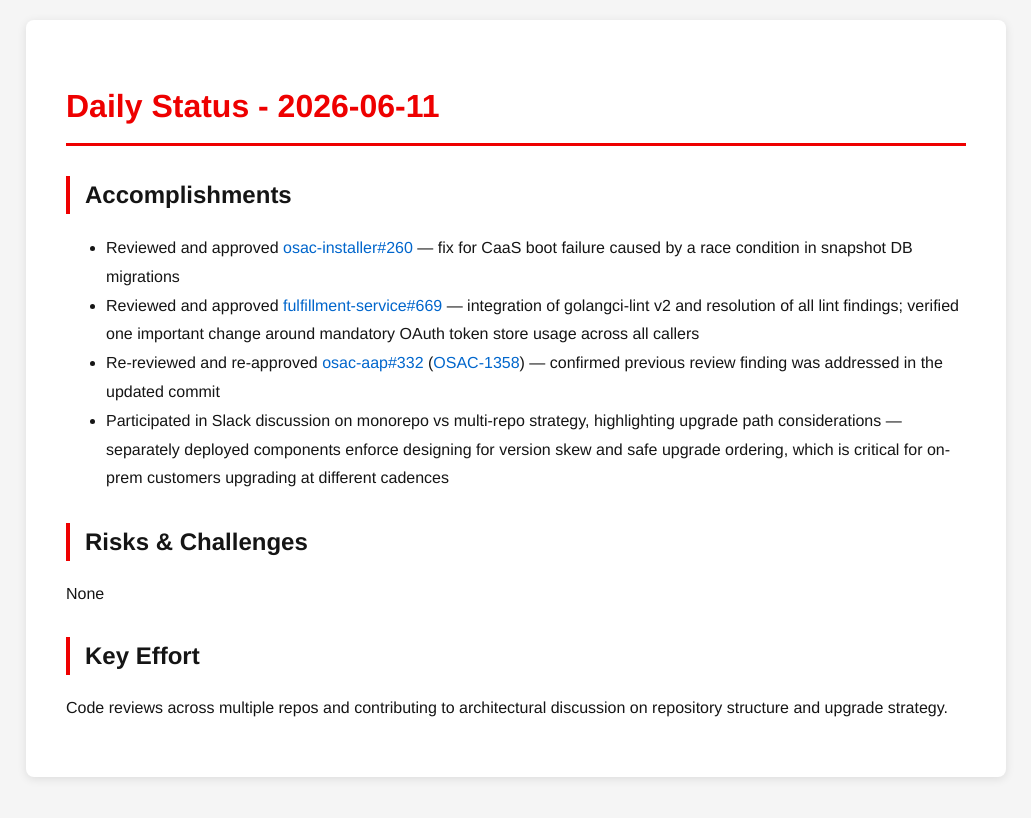
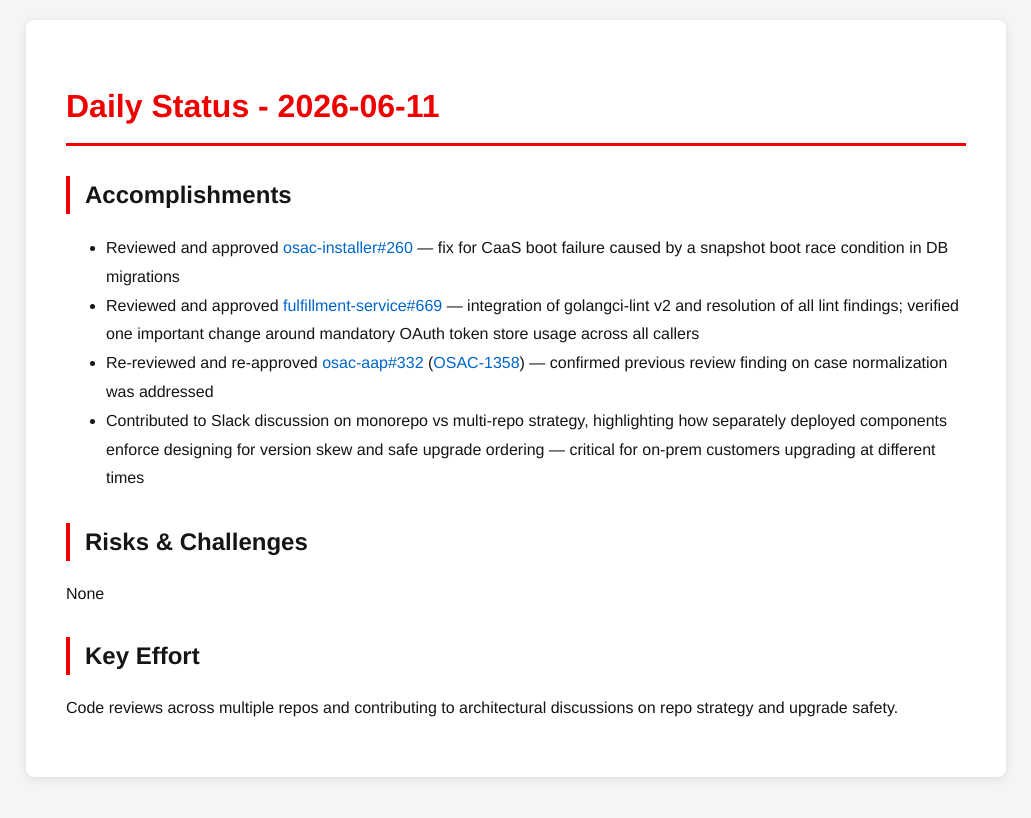
Before and after one commit to tzvatot/daily-status, a Jekyll site: the page built from 2026-06-11.md, in a window 1280 px wide. Shown: the top 818 px of the page, without its empty margins (124-1155 px from the left). Built offline with Jekyll 4.4.1, drawn with Linux system fonts in a browser that asks for light colours.

Commit message:
Daily status update - 2026-06-11

```diff
--- a/2026-06-11.md
+++ b/2026-06-11.md
@@ -7,13 +7,13 @@
 # Daily Status - 2026-06-11
 
 ## Accomplishments
-- Reviewed and approved [osac-installer#260](https://github.com/osac-project/osac-installer/pull/260) — fix for CaaS boot failure caused by a race condition in snapshot DB migrations
+- Reviewed and approved [osac-installer#260](https://github.com/osac-project/osac-installer/pull/260) — fix for CaaS boot failure caused by a snapshot boot race condition in DB migrations
 - Reviewed and approved [fulfillment-service#669](https://github.com/osac-project/fulfillment-service/pull/669) — integration of golangci-lint v2 and resolution of all lint findings; verified one important change around mandatory OAuth token store usage across all callers
-- Re-reviewed and re-approved [osac-aap#332](https://github.com/osac-project/osac-aap/pull/332) ([OSAC-1358](https://redhat.atlassian.net/browse/OSAC-1358)) — confirmed previous review finding was addressed in the updated commit
-- Participated in Slack discussion on monorepo vs multi-repo strategy, highlighting upgrade path considerations — separately deployed components enforce designing for version skew and safe upgrade ordering, which is critical for on-prem customers upgrading at different cadences
+- Re-reviewed and re-approved [osac-aap#332](https://github.com/osac-project/osac-aap/pull/332) ([OSAC-1358](https://redhat.atlassian.net/browse/OSAC-1358)) — confirmed previous review finding on case normalization was addressed
+- Contributed to Slack discussion on monorepo vs multi-repo strategy, highlighting how separately deployed components enforce designing for version skew and safe upgrade ordering — critical for on-prem customers upgrading at different times
 
 ## Risks & Challenges
 None
 
 ## Key Effort
-Code reviews across multiple repos and contributing to architectural discussion on repository structure and upgrade strategy.
+Code reviews across multiple repos and contributing to architectural discussions on repo strategy and upgrade safety.
```
